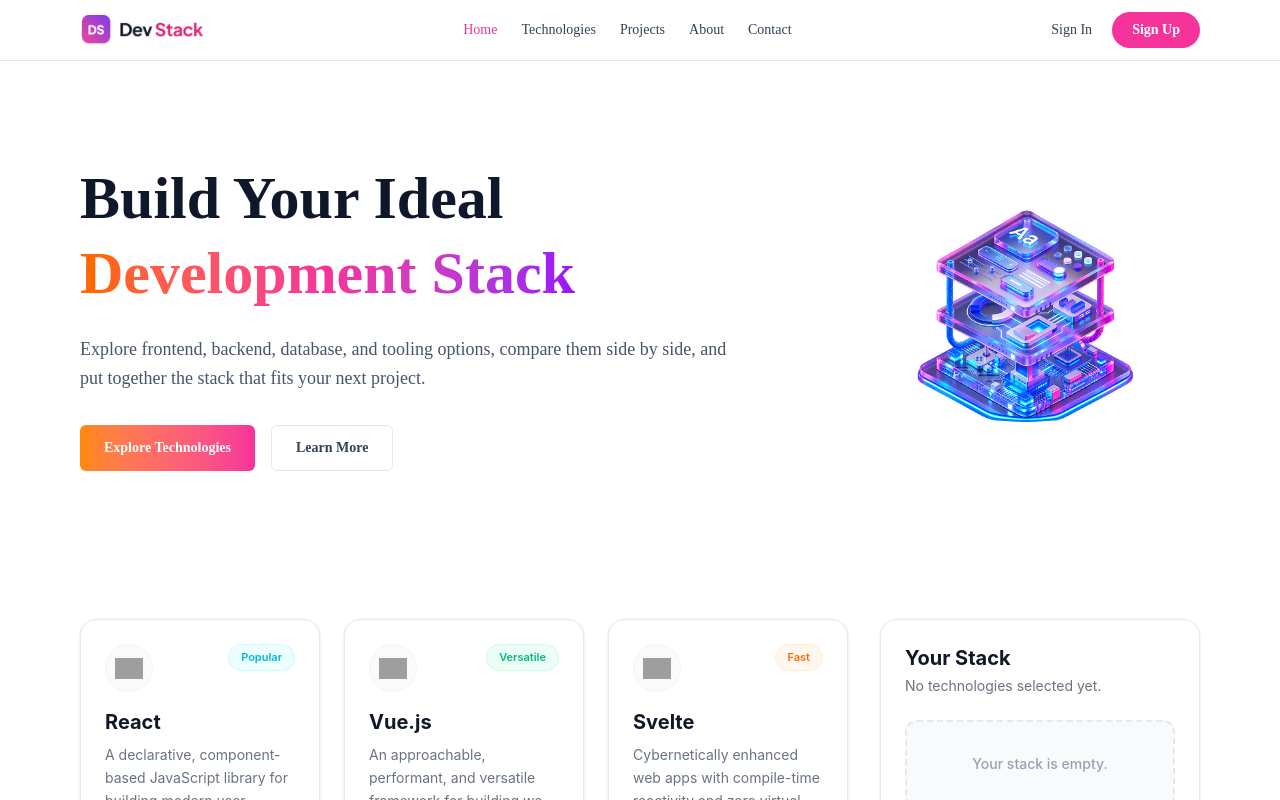
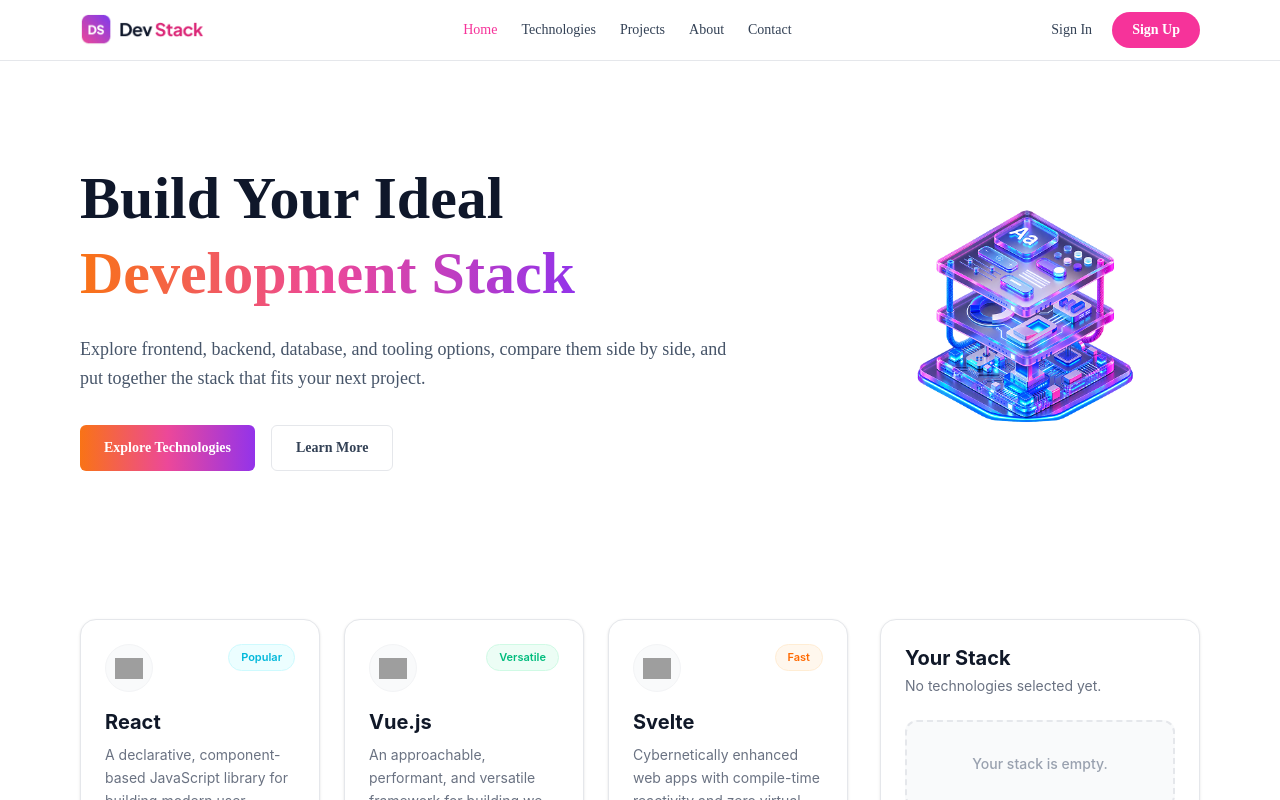
Before and after one commit to purbasha19/dev-stack-builder, a React (Vite) app: page / in a window 1280 px wide. Shown: the top 800 px of the page. Built offline with nearby package versions, Linux system fonts and the light colour scheme; grey boxes are pictures that could not be loaded.

Commit message:
Create reusable brand gradient theme

```diff
--- a/src/App.jsx
+++ b/src/App.jsx
@@ -117,8 +117,8 @@ useEffect(() => {
           <div className="flex flex-col items-center md:items-start max-w-2xl">
             <h1 className="text-4xl font-extrabold leading-tight text-[#0f172a] md:text-6xl">
               Build Your Ideal <br className="md:hidden" />
-              <span className="bg-gradient-to-r from-orange-500 via-pink-500 to-purple-600 bg-clip-text text-transparent">
-                Development Stack
+              <span className="brand-gradient-text">
+               Development Stack
               </span>
             </h1>
             <p className="mt-6 max-w-2xl text-base leading-relaxed text-[#475569] md:text-lg">
@@ -127,7 +127,7 @@ useEffect(() => {
               project.
             </p>
             <div className="mt-8 flex flex-wrap justify-center md:justify-start gap-4">
-              <button className="rounded-md bg-gradient-to-r from-orange-400 to-pink-500 px-6 py-3 text-sm font-semibold text-white">
+              <button className="brand-gradient rounded-md px-6 py-3 text-sm font-semibold text-white">
                 Explore Technologies
               </button>
               <button className="rounded-md border border-gray-200 bg-white px-6 py-3 text-sm font-semibold text-[#334155]">
--- a/src/index.css
+++ b/src/index.css
@@ -1,2 +1,25 @@
 @import "tailwindcss";
 @plugin "daisyui";
+
+/* Shared brand gradient */
+.brand-gradient {
+  background: linear-gradient(
+    to right,
+    #f97316,
+    #ec4899,
+    #9333ea
+  );
+}
+
+/* Shared brand gradient text */
+.brand-gradient-text {
+  background: linear-gradient(
+    to right,
+    #f97316,
+    #ec4899,
+    #9333ea
+  );
+  background-clip: text;
+  -webkit-background-clip: text;
+  color: transparent;
+}
```
